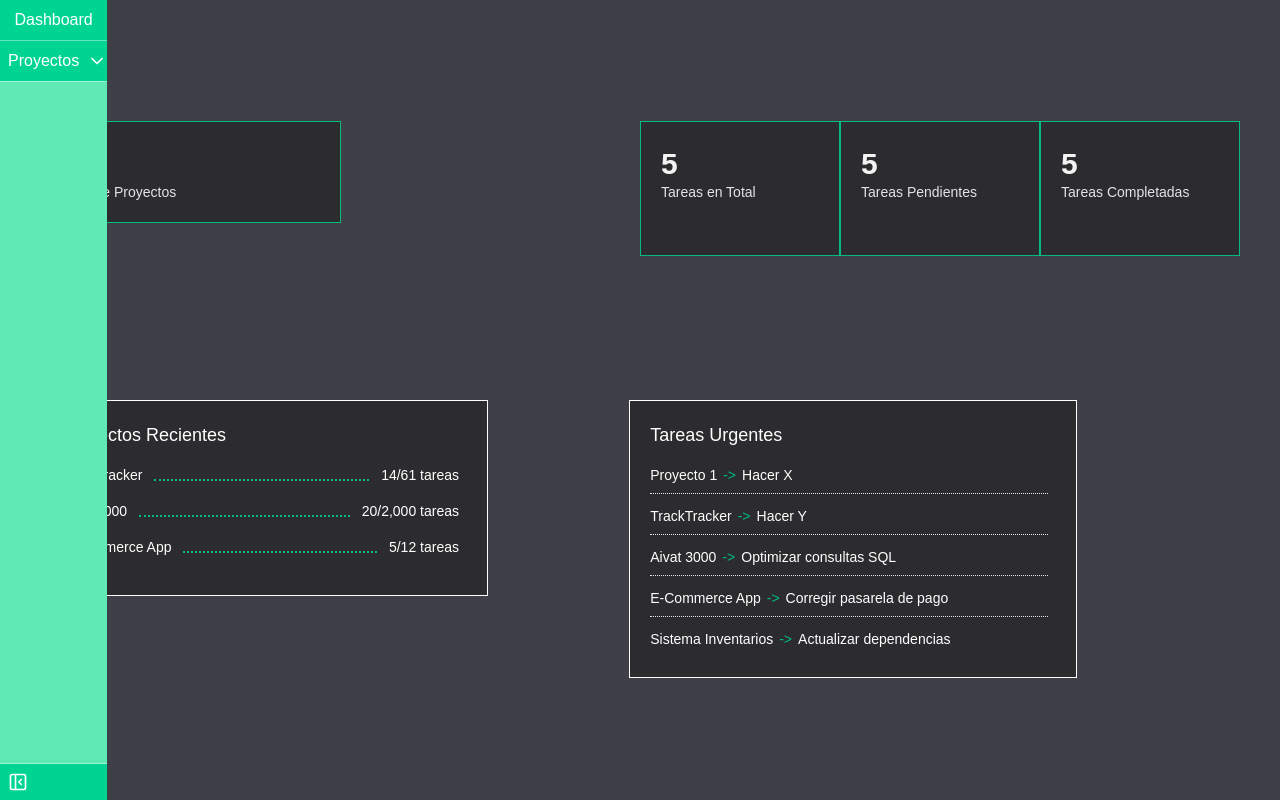
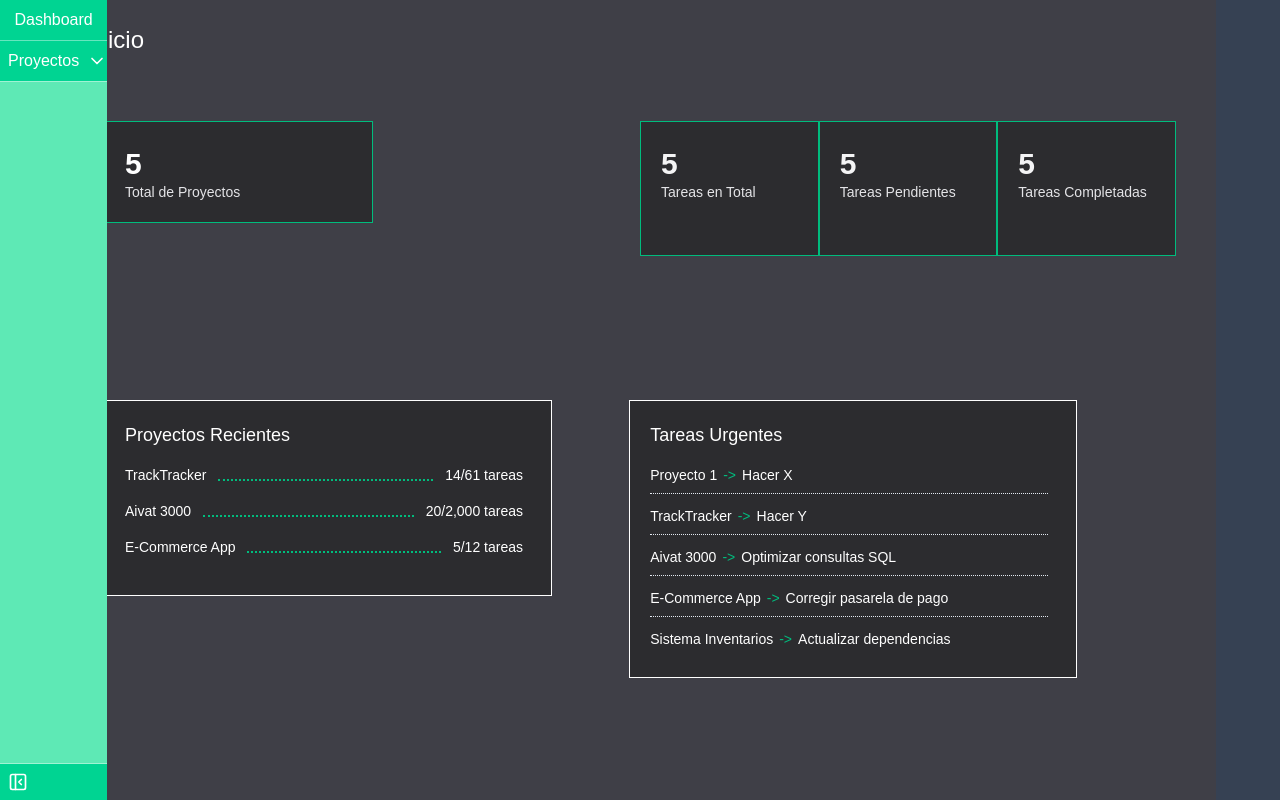
Before and after one commit to LeoToviaz-Introid/TaskTracker, a Next.js app in the folder frontend/: page / in a window 1280 px wide. Built offline with nearby package versions, Linux system fonts and the light colour scheme.

Commit message:
feat(frontend): modifica acomodo de los elementos de body usando el Centered Container pattern
Independientemente del zoom, los elementos se mantendrán en el medio, usado por páginas como github, django-rest-framework o cp-algorithms.

```diff
--- a/frontend/app/layout.tsx
+++ b/frontend/app/layout.tsx
@@ -20,8 +20,8 @@ export default function RootLayout({
   children: React.ReactNode;
 }) {
   return (
-    <html lang="en">
-      <body className="flex min-h-screen">
+    <html lang="en" className="bg-gray-700">
+      <body className="w-9/10 max-w-7xl min-h-full my-0 mx-auto flex">
         <Sidebar />
         <main className="flex-1">{children}</main>
       </body>
```
